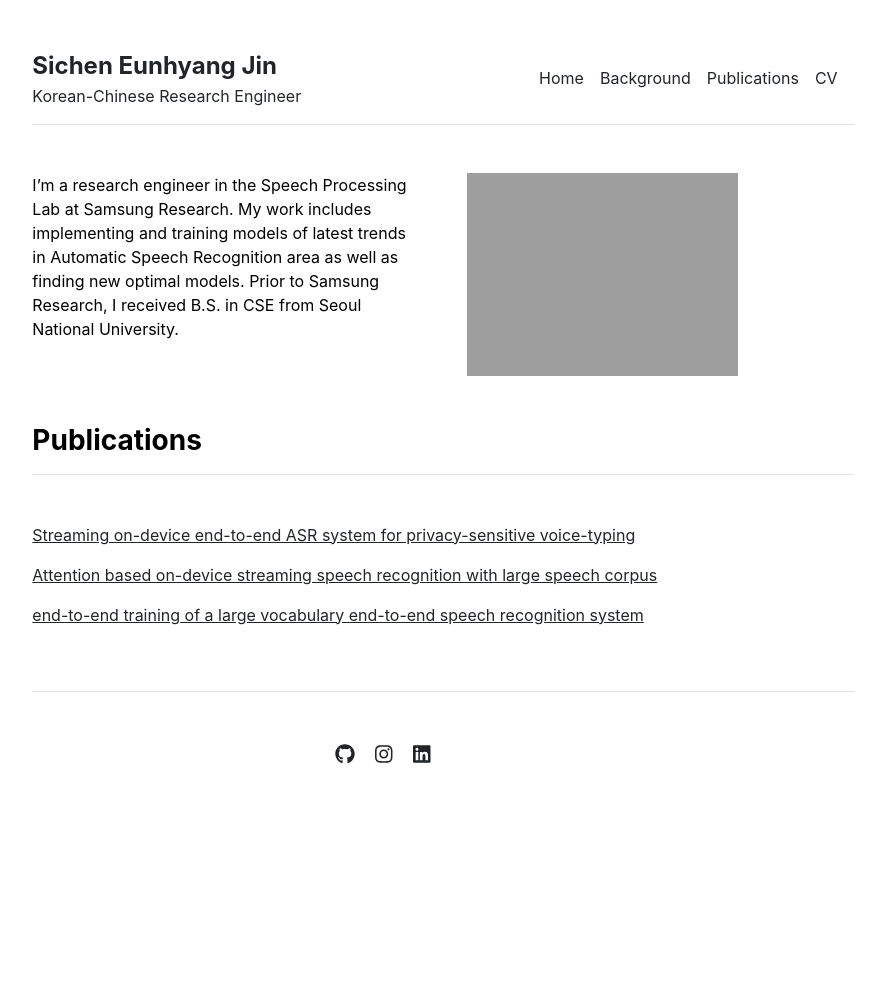
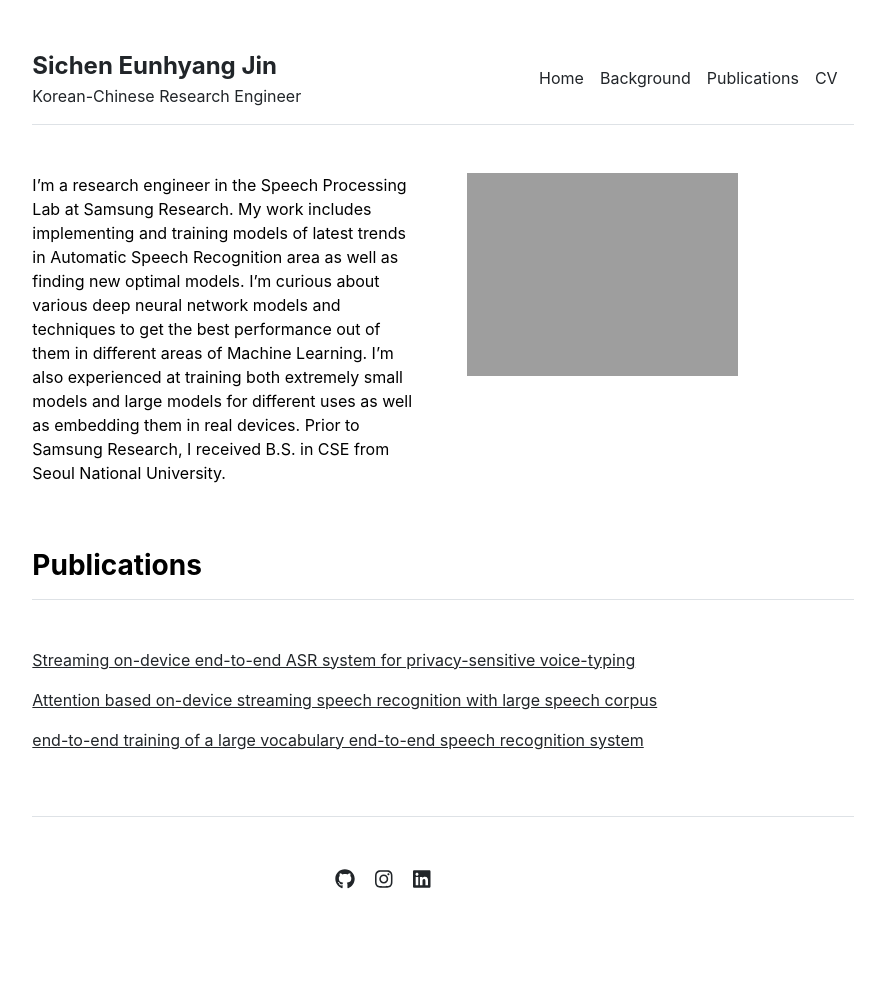
Before and after one commit to chenehk/chenehk.github.io, a Jekyll site: the page built from index.md, in a window 1280 px wide. Shown: the whole page, without its empty margins (197-1082 px from the left). Built offline with Jekyll 4.4.1, drawn with Linux system fonts in a browser that asks for light colours; before the commit the page ends 900 px from its top, so only the background shows below that.

Commit message:
Update index.md

```diff
--- a/index.md
+++ b/index.md
@@ -2,4 +2,6 @@
 layout: home
 title: Home
 ---
-I'm a research engineer in the Speech Processing Lab at Samsung Research. My work includes implementing and training models of latest trends in Automatic Speech Recognition area as well as finding new optimal models. Prior to Samsung Research, I received B.S. in CSE from Seoul National University.
+I'm a research engineer in the Speech Processing Lab at Samsung Research.
+My work includes implementing and training models of latest trends in Automatic Speech Recognition area as well as finding new optimal models. I'm curious about various deep neural network models and techniques to get the best performance out of them in different areas of Machine Learning. I'm also experienced at training both extremely small models and large models for different uses as well as embedding them in real devices.
+Prior to Samsung Research, I received B.S. in CSE from Seoul National University.
```
